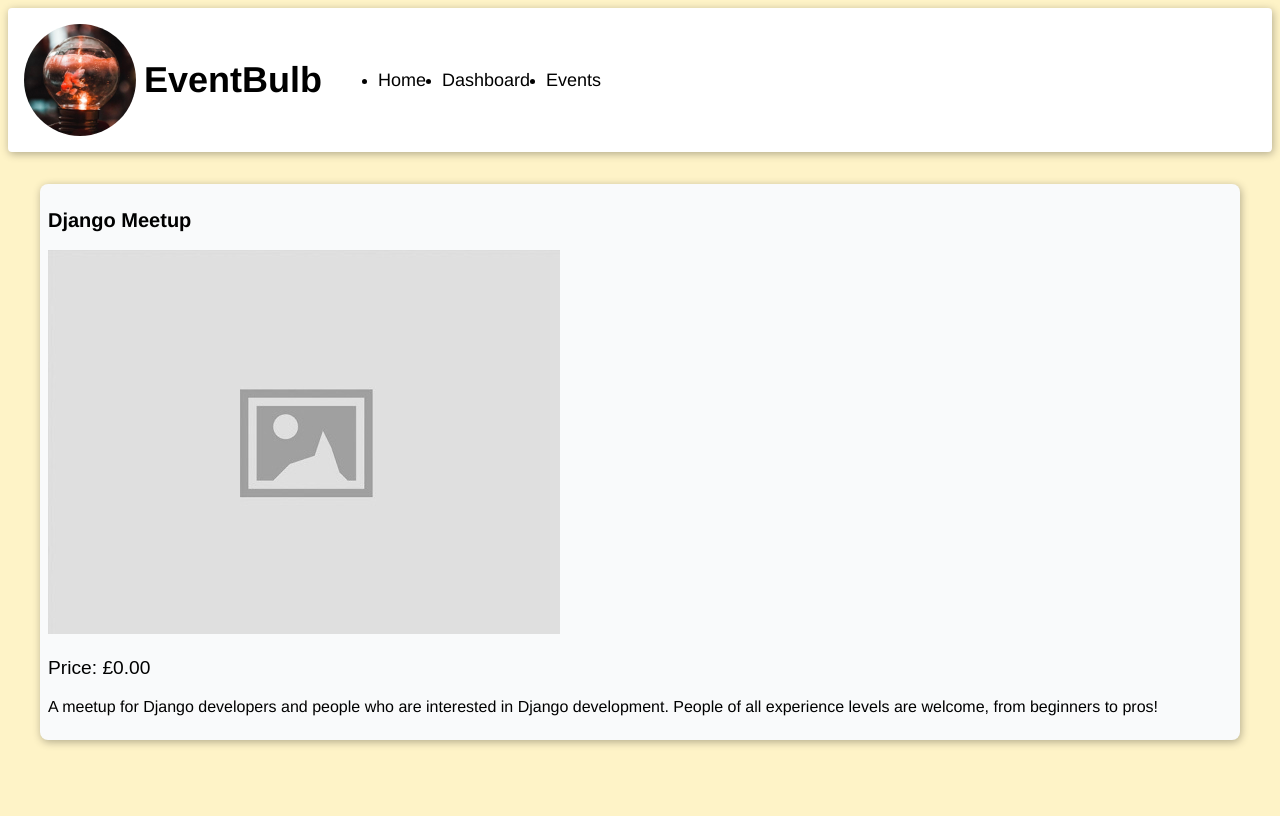
After one commit to matchey7/eventbulb, a Django app: page /django_meetup in a window 1280 px wide. The commit adds this page. Run offline with Django 4.2, Linux system fonts and the light colour scheme.

Commit message:
Django Meetup Page

```diff
--- a/information/urls.py
+++ b/information/urls.py
@@ -2,5 +2,7 @@ from . import views
 from django.urls import path
 
 urlpatterns = [
-    path('', views.home, name="information_home")
+    path('', views.home, name="information_home"),
+
+    path('django_meetup', views.django_meetup, name="django_meetup")
 ]
--- a/information/views.py
+++ b/information/views.py
@@ -4,3 +4,6 @@ from django.shortcuts import render
 
 def home(request):
     return render(request, 'information/home.html')
+
+def django_meetup(request):
+    return render(request, 'information/django_meetup.html')
--- a/static/css/style.css
+++ b/static/css/style.css
@@ -312,3 +312,8 @@
     max-height: 500px;
     overflow-y: scroll;
   }
+
+  .price {
+    font-size: larger;
+    font-family: Arial, Helvetica, sans-serif;
+  }
--- /dev/null
+++ b/templates/information/django_meetup.html
@@ -0,0 +1,22 @@
+{% extends 'base.html' %}
+{% load static %}
+  {% block content %}
+  <main class="wrap-content">
+    <div class="card-background ">
+      <section class="">
+        <div class="">
+          <h2 class="">Django Meetup</h2>
+          <h3></h3>
+        </div>
+      </section>
+      <section class="">
+        <img class="image_placeholder" src="{% static 'images/image_placeholder.jpg' %}" alt="image_placeholder">
+      </section>
+      <section class="">
+        <p class="price">Price: £0.00</p>
+        <p>A meetup for Django developers and people who are interested in Django development. People of all experience levels are welcome, from beginners to pros!</p>
+      </section>
+      </div>
+    </div>
+  </main>
+  {% endblock content %}
```
Also changed, not shown: static/images/image_placeholder.jpg (added).
